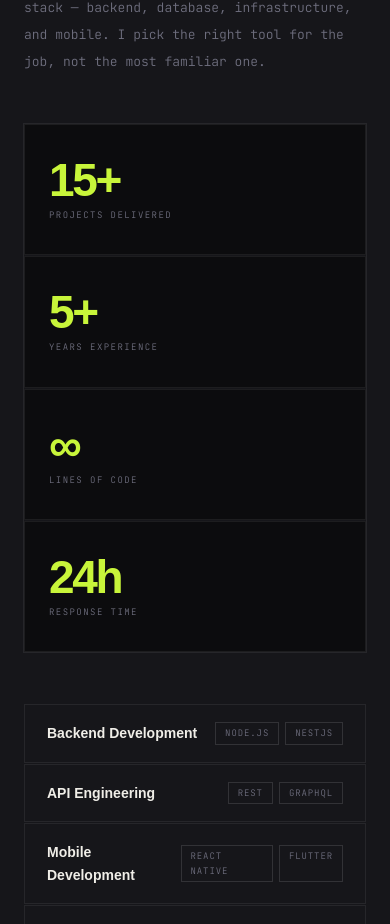
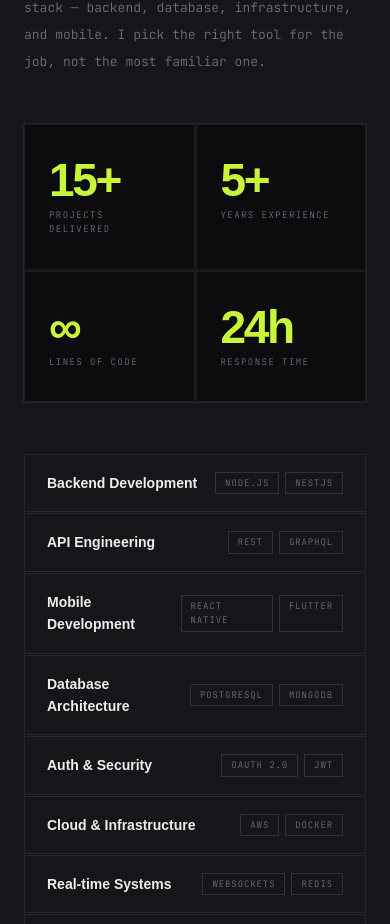
Before and after one commit to yungstarry/Adordev, a React (Vite) app: page / in a window 390 px wide. Shown: the part 1320-2244 px from the top of the page. Built offline with nearby package versions, Linux system fonts and the light colour scheme; a web font is replaced by a local one.

Commit message:
style: remove unused CSS grid rule for stats-g class
The grid-template-columns rule was no longer needed after layout adjustments.

```diff
--- a/src/index.css
+++ b/src/index.css
@@ -1652,9 +1652,7 @@ footer .container {
     flex-wrap: wrap;
     gap: 20px;
   }
-  .stats-g {
-    grid-template-columns: 1fr;
-  }
+
   .stat-c {
     padding: 32px 24px;
   }
```
